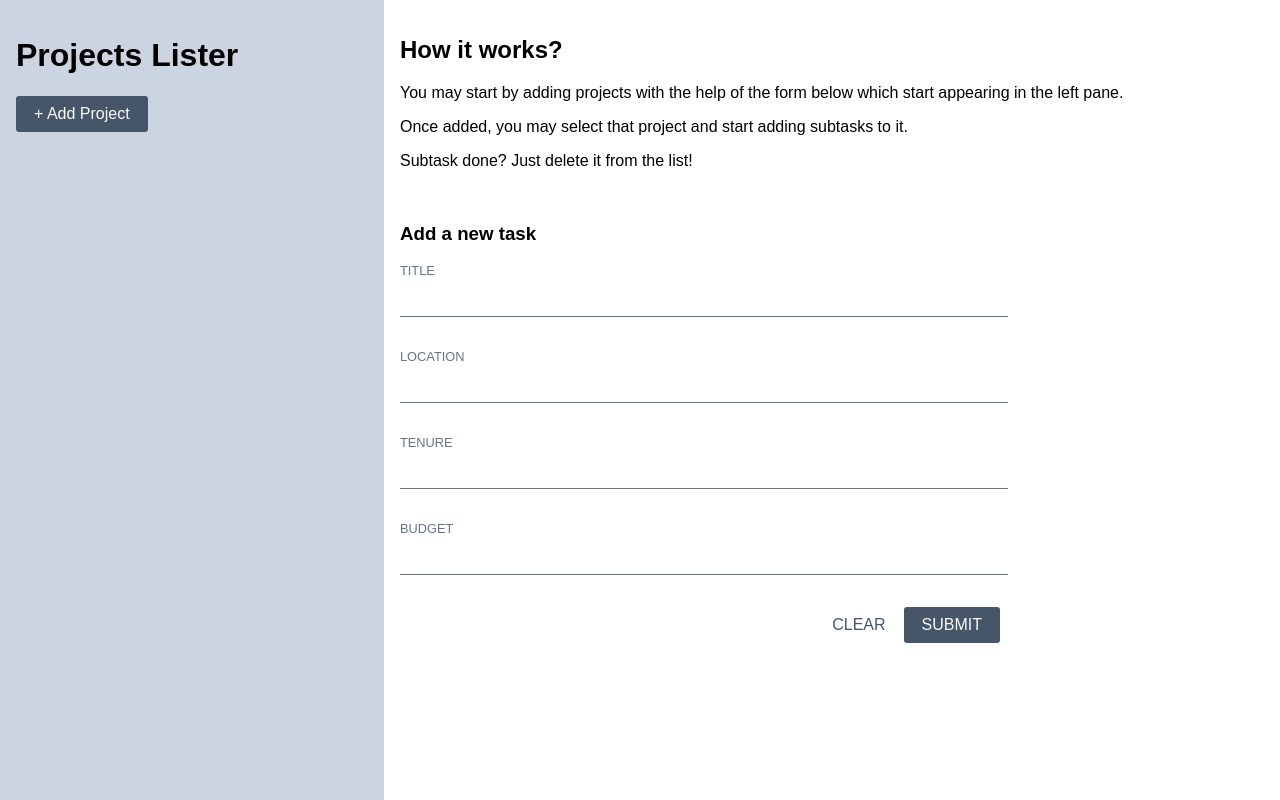
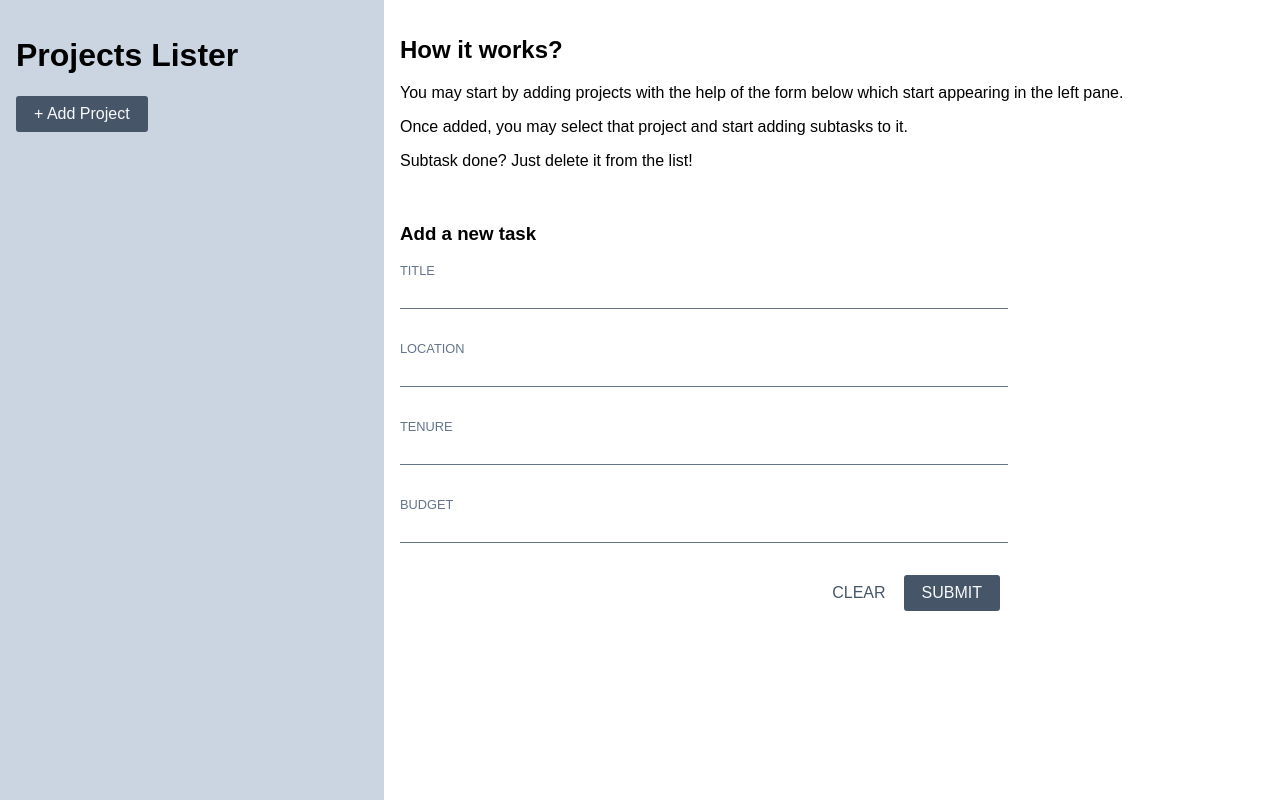
Before and after one commit to sample-react-projects/projects-lister, a React (Vite) app: page / in a window 1280 px wide. Built offline with nearby package versions, Linux system fonts and the light colour scheme.

Commit message:
Fix textbox padding

```diff
--- a/src/components/ui/textbox/Textbox.module.scss
+++ b/src/components/ui/textbox/Textbox.module.scss
@@ -13,7 +13,7 @@
   &__input {
     all: unset;
     border-bottom: 1px solid #64748b;
-    padding: 0.5rem 0.25rem;
+    padding: 0.25rem;
     width: 100%;
 
     ::placeholder {
```
